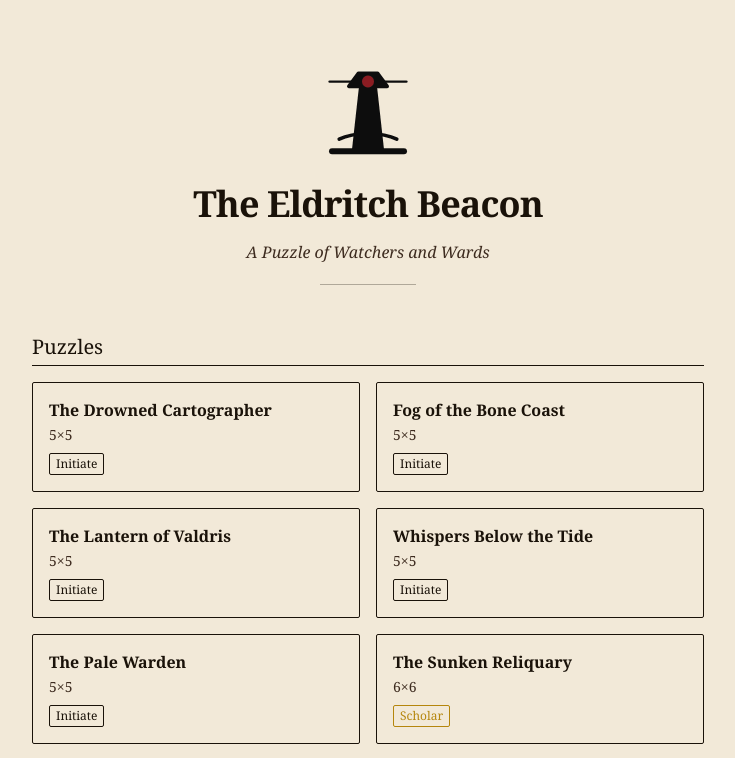
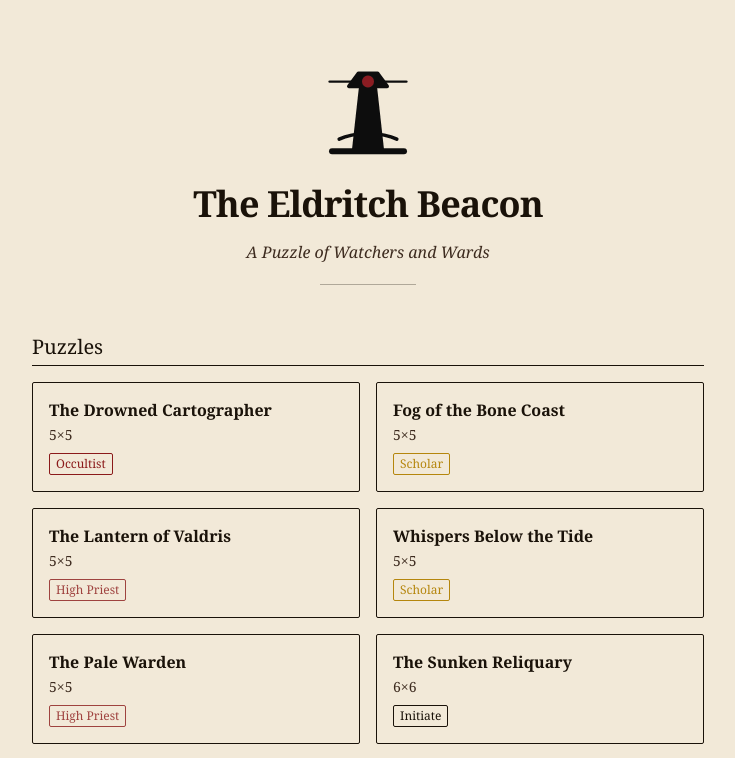
Before and after one commit to TysonDravey/TheEldritchBeacon, a Next.js app: page / in a window 1280 px wide. Shown: the top 758 px of the page, without its empty margins (272-1007 px from the left). Built offline with nearby package versions, Linux system fonts and the light colour scheme.

Commit message:
fix: difficulty rating system — contradiction test now correctly scored

```diff
--- a/app/page.tsx
+++ b/app/page.tsx
@@ -10,12 +10,12 @@ const STORAGE_KEY_PREFIX = 'eldritch_beacon_state_';
 
 function difficultyColor(difficulty: Difficulty): string {
   switch (difficulty) {
-    case 'Initiate':   return 'text-ink border-ink';
-    case 'Scholar':    return 'text-brass border-brass';
-    case 'Occultist':  return 'text-red-ink border-red-ink';
-    case 'High Priest': return 'text-red-ink border-red-ink';
-    case 'Eldritch':   return 'text-red-ink border-red-ink';
-    default:           return 'text-ink border-ink';
+    case 'Initiate':    return 'text-ink border-ink';
+    case 'Scholar':     return 'text-brass border-brass';
+    case 'Occultist':   return 'text-red-ink border-red-ink';
+    case 'High Priest': return 'text-red-ink border-red-ink opacity-80';
+    case 'Eldritch':    return 'text-red-ink border-red-ink font-bold';
+    default:            return 'text-ink border-ink';
   }
 }
 
--- a/data/samplePuzzles.ts
+++ b/data/samplePuzzles.ts
@@ -1,27 +1,33 @@
 import type { Puzzle } from "@/engine/boardTypes";
+import { rateDifficulty } from "@/engine/difficulty";
 
-export const SAMPLE_PUZZLES: Puzzle[] = [
-{"id":"eb-5x5-001","title":"The Drowned Cartographer","mode":"initiate","size":5,"territoryMap":[[1,1,1,0,0],[1,1,1,3,3],[2,2,1,3,3],[4,4,3,3,3],[4,4,4,3,3]],"solution":[[0,4],[1,2],[2,0],[3,3],[4,1]],"difficulty":"Initiate","seed":"eldritch-v2-eb-5x5-001-s0","createdAt":"2026-06-01T13:00:56.747Z"},
-{"id":"eb-5x5-002","title":"Fog of the Bone Coast","mode":"initiate","size":5,"territoryMap":[[0,0,0,0,0],[1,3,0,0,0],[3,3,3,2,2],[3,3,3,4,2],[3,3,3,4,2]],"solution":[[0,2],[1,0],[2,4],[3,1],[4,3]],"difficulty":"Initiate","seed":"eldritch-v2-eb-5x5-002-s0","createdAt":"2026-06-01T13:00:56.751Z"},
-{"id":"eb-5x5-003","title":"The Lantern of Valdris","mode":"initiate","size":5,"territoryMap":[[1,1,0,0,2],[1,1,1,1,2],[1,3,3,1,2],[1,3,3,1,2],[1,3,4,4,4]],"solution":[[0,2],[1,0],[2,4],[3,1],[4,3]],"difficulty":"Initiate","seed":"eldritch-v2-eb-5x5-003-s0","createdAt":"2026-06-01T13:00:56.762Z"},
-{"id":"eb-5x5-004","title":"Whispers Below the Tide","mode":"initiate","size":5,"territoryMap":[[0,1,1,1,2],[1,1,1,1,2],[1,1,3,3,2],[3,3,3,3,2],[3,3,3,4,4]],"solution":[[0,0],[1,2],[2,4],[3,1],[4,3]],"difficulty":"Initiate","seed":"eldritch-v2-eb-5x5-004-s0","createdAt":"2026-06-01T13:00:56.780Z"},
-{"id":"eb-5x5-005","title":"The Pale Warden","mode":"initiate","size":5,"territoryMap":[[1,1,1,0,0],[1,1,1,0,0],[1,2,2,0,3],[1,4,2,0,3],[1,4,2,0,3]],"solution":[[0,3],[1,0],[2,2],[3,4],[4,1]],"difficulty":"Initiate","seed":"eldritch-v2-eb-5x5-005-s0","createdAt":"2026-06-01T13:00:56.800Z"},
-{"id":"eb-6x6-001","title":"The Sunken Reliquary","mode":"initiate","size":6,"territoryMap":[[3,3,3,0,1,1],[3,3,3,1,1,1],[2,3,3,3,1,1],[5,5,3,3,1,1],[5,5,3,4,4,4],[5,5,3,4,4,4]],"solution":[[0,3],[1,5],[2,0],[3,2],[4,4],[5,1]],"difficulty":"Scholar","seed":"eldritch-v2-eb-6x6-001-s0","createdAt":"2026-06-01T13:00:57.057Z"},
-{"id":"eb-6x6-002","title":"Cult of the Second Moon","mode":"initiate","size":6,"territoryMap":[[2,0,2,2,2,1],[2,0,2,2,2,1],[2,2,2,2,2,2],[2,4,4,4,3,2],[4,4,5,5,3,2],[5,5,5,5,5,5]],"solution":[[0,1],[1,5],[2,2],[3,4],[4,0],[5,3]],"difficulty":"Scholar","seed":"eldritch-v2-eb-6x6-002-s0","createdAt":"2026-06-01T13:00:57.479Z"},
-{"id":"eb-6x6-003","title":"The Meridian Wreck","mode":"initiate","size":6,"territoryMap":[[0,0,0,0,0,1],[3,3,3,0,0,1],[5,3,2,2,2,2],[5,3,4,4,4,4],[5,3,4,4,4,4],[5,5,4,4,4,4]],"solution":[[0,2],[1,5],[2,3],[3,1],[4,4],[5,0]],"difficulty":"Scholar","seed":"eldritch-v2-eb-6x6-003-s0","createdAt":"2026-06-01T13:00:57.786Z"},
-{"id":"eb-6x6-004","title":"Depths of the Argent Eye","mode":"initiate","size":6,"territoryMap":[[1,1,1,0,0,2],[1,1,1,0,0,2],[1,1,1,2,2,2],[1,1,3,3,2,2],[4,4,5,3,2,2],[4,4,5,3,2,2]],"solution":[[0,4],[1,1],[2,5],[3,3],[4,0],[5,2]],"difficulty":"Scholar","seed":"eldritch-v2-eb-6x6-004-s0","createdAt":"2026-06-01T13:00:57.856Z"},
-{"id":"eb-6x6-005","title":"The Compass Rose Unbound","mode":"initiate","size":6,"territoryMap":[[1,1,1,0,0,3],[1,1,1,1,2,3],[2,2,2,2,2,3],[4,4,4,2,2,3],[4,4,4,4,5,3],[4,4,4,4,5,3]],"solution":[[0,3],[1,0],[2,2],[3,5],[4,1],[5,4]],"difficulty":"Scholar","seed":"eldritch-v2-eb-6x6-005-s0","createdAt":"2026-06-01T13:00:57.937Z"},
-{"id":"eb-7x7-001","title":"The Ossified Beacon","mode":"initiate","size":7,"territoryMap":[[0,0,1,1,1,1,1],[1,1,1,1,1,1,1],[1,2,1,1,1,1,1],[2,2,5,3,3,4,4],[2,2,5,4,4,4,4],[2,5,5,5,4,4,6],[2,5,5,5,4,4,6]],"solution":[[0,0],[1,4],[2,1],[3,3],[4,5],[5,2],[6,6]],"difficulty":"Occultist","seed":"eldritch-v2-eb-7x7-001-s0","createdAt":"2026-06-01T13:01:02.951Z"},
-{"id":"eb-7x7-002","title":"Ruins of the Ink Cathedral","mode":"initiate","size":7,"territoryMap":[[0,2,3,3,3,1,5],[0,2,3,3,3,1,5],[2,2,3,3,3,1,5],[2,2,4,3,3,3,5],[2,4,4,4,3,5,5],[2,4,4,6,3,5,5],[4,4,4,6,3,5,5]],"solution":[[0,0],[1,5],[2,1],[3,4],[4,2],[5,6],[6,3]],"difficulty":"Occultist","seed":"eldritch-v2-eb-7x7-002-s0","createdAt":"2026-06-01T13:01:11.413Z"},
-{"id":"eb-7x7-003","title":"The Vellum Tide","mode":"initiate","size":7,"territoryMap":[[0,0,0,0,0,1,1],[2,0,0,0,0,1,1],[2,2,2,2,2,1,1],[2,2,3,3,3,4,4],[2,2,3,4,4,4,4],[2,2,3,6,5,5,5],[2,2,3,6,5,5,5]],"solution":[[0,1],[1,5],[2,0],[3,2],[4,4],[5,6],[6,3]],"difficulty":"Occultist","seed":"eldritch-v2-eb-7x7-003-s0","createdAt":"2026-06-01T13:01:11.624Z"},
-{"id":"eb-7x7-004","title":"The Glyph Beneath the Waves","mode":"initiate","size":7,"territoryMap":[[1,1,1,1,1,0,2],[1,1,1,1,1,0,2],[1,1,1,1,1,2,2],[4,4,4,4,3,3,2],[4,4,4,4,4,4,2],[5,5,4,4,4,4,2],[6,6,6,6,6,6,2]],"solution":[[0,5],[1,1],[2,6],[3,4],[4,2],[5,0],[6,3]],"difficulty":"Occultist","seed":"eldritch-v2-eb-7x7-004-s0","createdAt":"2026-06-01T13:01:11.907Z"},
-{"id":"eb-7x7-005","title":"The Amber Congregation","mode":"initiate","size":7,"territoryMap":[[1,1,0,1,2,2,2],[1,1,1,1,2,2,2],[4,4,4,1,2,2,2],[4,4,4,1,2,3,3],[4,4,4,1,2,5,3],[4,4,4,1,2,5,3],[4,4,6,6,6,5,3]],"solution":[[0,2],[1,0],[2,4],[3,6],[4,1],[5,5],[6,3]],"difficulty":"Occultist","seed":"eldritch-v2-eb-7x7-005-s0","createdAt":"2026-06-01T13:01:12.548Z"},
-{"id":"eb-8x8-001","title":"The Eldritch Beacon","mode":"initiate","size":8,"territoryMap":[[4,4,3,3,0,1,1,1],[4,4,3,3,0,1,1,1],[4,5,3,3,2,2,2,2],[4,5,3,3,3,6,6,6],[4,5,3,3,3,6,6,6],[4,5,5,3,3,3,6,6],[4,7,5,3,3,3,6,6],[4,7,5,3,3,3,6,6]],"solution":[[0,4],[1,7],[2,5],[3,3],[4,0],[5,2],[6,6],[7,1]],"difficulty":"High Priest","seed":"eldritch-v2-eb-8x8-001-s0","createdAt":"2026-06-01T13:01:15.583Z"},
-{"id":"eb-8x8-002","title":"Tides of Forgotten Oaths","mode":"initiate","size":8,"territoryMap":[[0,0,3,1,1,1,1,1],[0,0,3,1,1,1,1,1],[2,2,3,5,5,5,5,5],[6,3,3,5,5,5,5,5],[6,3,3,4,4,4,5,5],[6,6,6,6,6,5,5,5],[6,6,6,6,6,6,5,7],[6,6,6,6,6,6,5,7]],"solution":[[0,1],[1,5],[2,0],[3,2],[4,4],[5,6],[6,3],[7,7]],"difficulty":"High Priest","seed":"eldritch-v2-eb-8x8-002-s0","createdAt":"2026-06-01T13:01:33.235Z"},
-{"id":"eb-8x8-003","title":"The Prismatic Rift","mode":"initiate","size":8,"territoryMap":[[0,0,0,0,0,0,0,1],[0,0,2,1,1,1,1,1],[0,0,2,6,6,4,1,1],[3,3,3,6,6,4,1,1],[6,6,6,6,6,4,1,1],[6,6,6,6,6,4,5,5],[6,6,6,6,6,4,7,5],[6,6,6,6,6,4,7,5]],"solution":[[0,1],[1,4],[2,2],[3,0],[4,5],[5,7],[6,3],[7,6]],"difficulty":"High Priest","seed":"eldritch-v2-eb-8x8-003-s3","createdAt":"2026-06-01T13:04:09.223Z"},
-{"id":"eb-8x8-004","title":"Congregation at the Sunken Spire","mode":"initiate","size":8,"territoryMap":[[3,1,1,1,1,1,0,2],[3,1,1,1,1,1,0,2],[3,3,1,1,1,2,2,2],[3,3,3,3,3,3,3,2],[4,4,4,5,3,3,3,2],[4,4,7,5,3,3,2,2],[6,6,7,5,3,3,2,2],[6,6,7,5,3,3,2,2]],"solution":[[0,6],[1,4],[2,7],[3,5],[4,1],[5,3],[6,0],[7,2]],"difficulty":"High Priest","seed":"eldritch-v2-eb-8x8-004-s0","createdAt":"2026-06-01T13:04:34.368Z"},
-{"id":"eb-8x8-005","title":"The Last Vigil of the Deep Chronicler","mode":"initiate","size":8,"territoryMap":[[1,0,0,2,2,2,2,2],[1,1,0,2,2,2,2,2],[1,3,3,2,2,2,2,2],[1,3,2,2,2,2,2,2],[1,3,2,2,5,4,4,4],[3,3,3,2,5,7,4,4],[3,3,3,2,5,7,6,6],[3,3,3,2,5,7,6,6]],"solution":[[0,2],[1,0],[2,3],[3,1],[4,6],[5,4],[6,7],[7,5]],"difficulty":"High Priest","seed":"eldritch-v2-eb-8x8-005-s0","createdAt":"2026-06-01T13:04:49.091Z"}
+const RAW_PUZZLES: Omit<Puzzle, 'difficulty'>[] = [
+{"id":"eb-5x5-001","title":"The Drowned Cartographer","mode":"initiate","size":5,"territoryMap":[[1,1,1,0,0],[1,1,1,3,3],[2,2,1,3,3],[4,4,3,3,3],[4,4,4,3,3]],"solution":[[0,4],[1,2],[2,0],[3,3],[4,1]],"seed":"eldritch-v2-eb-5x5-001-s0","createdAt":"2026-06-01T13:00:56.747Z"},
+{"id":"eb-5x5-002","title":"Fog of the Bone Coast","mode":"initiate","size":5,"territoryMap":[[0,0,0,0,0],[1,3,0,0,0],[3,3,3,2,2],[3,3,3,4,2],[3,3,3,4,2]],"solution":[[0,2],[1,0],[2,4],[3,1],[4,3]],"seed":"eldritch-v2-eb-5x5-002-s0","createdAt":"2026-06-01T13:00:56.751Z"},
+{"id":"eb-5x5-003","title":"The Lantern of Valdris","mode":"initiate","size":5,"territoryMap":[[1,1,0,0,2],[1,1,1,1,2],[1,3,3,1,2],[1,3,3,1,2],[1,3,4,4,4]],"solution":[[0,2],[1,0],[2,4],[3,1],[4,3]],"seed":"eldritch-v2-eb-5x5-003-s0","createdAt":"2026-06-01T13:00:56.762Z"},
+{"id":"eb-5x5-004","title":"Whispers Below the Tide","mode":"initiate","size":5,"territoryMap":[[0,1,1,1,2],[1,1,1,1,2],[1,1,3,3,2],[3,3,3,3,2],[3,3,3,4,4]],"solution":[[0,0],[1,2],[2,4],[3,1],[4,3]],"seed":"eldritch-v2-eb-5x5-004-s0","createdAt":"2026-06-01T13:00:56.780Z"},
+{"id":"eb-5x5-005","title":"The Pale Warden","mode":"initiate","size":5,"territoryMap":[[1,1,1,0,0],[1,1,1,0,0],[1,2,2,0,3],[1,4,2,0,3],[1,4,2,0,3]],"solution":[[0,3],[1,0],[2,2],[3,4],[4,1]],"seed":"eldritch-v2-eb-5x5-005-s0","createdAt":"2026-06-01T13:00:56.800Z"},
+{"id":"eb-6x6-001","title":"The Sunken Reliquary","mode":"initiate","size":6,"territoryMap":[[3,3,3,0,1,1],[3,3,3,1,1,1],[2,3,3,3,1,1],[5,5,3,3,1,1],[5,5,3,4,4,4],[5,5,3,4,4,4]],"solution":[[0,3],[1,5],[2,0],[3,2],[4,4],[5,1]],"seed":"eldritch-v2-eb-6x6-001-s0","createdAt":"2026-06-01T13:00:57.057Z"},
+{"id":"eb-6x6-002","title":"Cult of the Second Moon","mode":"initiate","size":6,"territoryMap":[[2,0,2,2,2,1],[2,0,2,2,2,1],[2,2,2,2,2,2],[2,4,4,4,3,2],[4,4,5,5,3,2],[5,5,5,5,5,5]],"solution":[[0,1],[1,5],[2,2],[3,4],[4,0],[5,3]],"seed":"eldritch-v2-eb-6x6-002-s0","createdAt":"2026-06-01T13:00:57.479Z"},
+{"id":"eb-6x6-003","title":"The Meridian Wreck","mode":"initiate","size":6,"territoryMap":[[0,0,0,0,0,1],[3,3,3,0,0,1],[5,3,2,2,2,2],[5,3,4,4,4,4],[5,3,4,4,4,4],[5,5,4,4,4,4]],"solution":[[0,2],[1,5],[2,3],[3,1],[4,4],[5,0]],"seed":"eldritch-v2-eb-6x6-003-s0","createdAt":"2026-06-01T13:00:57.786Z"},
+{"id":"eb-6x6-004","title":"Depths of the Argent Eye","mode":"initiate","size":6,"territoryMap":[[1,1,1,0,0,2],[1,1,1,0,0,2],[1,1,1,2,2,2],[1,1,3,3,2,2],[4,4,5,3,2,2],[4,4,5,3,2,2]],"solution":[[0,4],[1,1],[2,5],[3,3],[4,0],[5,2]],"seed":"eldritch-v2-eb-6x6-004-s0","createdAt":"2026-06-01T13:00:57.856Z"},
+{"id":"eb-6x6-005","title":"The Compass Rose Unbound","mode":"initiate","size":6,"territoryMap":[[1,1,1,0,0,3],[1,1,1,1,2,3],[2,2,2,2,2,3],[4,4,4,2,2,3],[4,4,4,4,5,3],[4,4,4,4,5,3]],"solution":[[0,3],[1,0],[2,2],[3,5],[4,1],[5,4]],"seed":"eldritch-v2-eb-6x6-005-s0","createdAt":"2026-06-01T13:00:57.937Z"},
+{"id":"eb-7x7-001","title":"The Ossified Beacon","mode":"initiate","size":7,"territoryMap":[[0,0,1,1,1,1,1],[1,1,1,1,1,1,1],[1,2,1,1,1,1,1],[2,2,5,3,3,4,4],[2,2,5,4,4,4,4],[2,5,5,5,4,4,6],[2,5,5,5,4,4,6]],"solution":[[0,0],[1,4],[2,1],[3,3],[4,5],[5,2],[6,6]],"seed":"eldritch-v2-eb-7x7-001-s0","createdAt":"2026-06-01T13:01:02.951Z"},
+{"id":"eb-7x7-002","title":"Ruins of the Ink Cathedral","mode":"initiate","size":7,"territoryMap":[[0,2,3,3,3,1,5],[0,2,3,3,3,1,5],[2,2,3,3,3,1,5],[2,2,4,3,3,3,5],[2,4,4,4,3,5,5],[2,4,4,6,3,5,5],[4,4,4,6,3,5,5]],"solution":[[0,0],[1,5],[2,1],[3,4],[4,2],[5,6],[6,3]],"seed":"eldritch-v2-eb-7x7-002-s0","createdAt":"2026-06-01T13:01:11.413Z"},
+{"id":"eb-7x7-003","title":"The Vellum Tide","mode":"initiate","size":7,"territoryMap":[[0,0,0,0,0,1,1],[2,0,0,0,0,1,1],[2,2,2,2,2,1,1],[2,2,3,3,3,4,4],[2,2,3,4,4,4,4],[2,2,3,6,5,5,5],[2,2,3,6,5,5,5]],"solution":[[0,1],[1,5],[2,0],[3,2],[4,4],[5,6],[6,3]],"seed":"eldritch-v2-eb-7x7-003-s0","createdAt":"2026-06-01T13:01:11.624Z"},
+{"id":"eb-7x7-004","title":"The Glyph Beneath the Waves","mode":"initiate","size":7,"territoryMap":[[1,1,1,1,1,0,2],[1,1,1,1,1,0,2],[1,1,1,1,1,2,2],[4,4,4,4,3,3,2],[4,4,4,4,4,4,2],[5,5,4,4,4,4,2],[6,6,6,6,6,6,2]],"solution":[[0,5],[1,1],[2,6],[3,4],[4,2],[5,0],[6,3]],"seed":"eldritch-v2-eb-7x7-004-s0","createdAt":"2026-06-01T13:01:11.907Z"},
+{"id":"eb-7x7-005","title":"The Amber Congregation","mode":"initiate","size":7,"territoryMap":[[1,1,0,1,2,2,2],[1,1,1,1,2,2,2],[4,4,4,1,2,2,2],[4,4,4,1,2,3,3],[4,4,4,1,2,5,3],[4,4,4,1,2,5,3],[4,4,6,6,6,5,3]],"solution":[[0,2],[1,0],[2,4],[3,6],[4,1],[5,5],[6,3]],"seed":"eldritch-v2-eb-7x7-005-s0","createdAt":"2026-06-01T13:01:12.548Z"},
+{"id":"eb-8x8-001","title":"The Eldritch Beacon","mode":"initiate","size":8,"territoryMap":[[4,4,3,3,0,1,1,1],[4,4,3,3,0,1,1,1],[4,5,3,3,2,2,2,2],[4,5,3,3,3,6,6,6],[4,5,3,3,3,6,6,6],[4,5,5,3,3,3,6,6],[4,7,5,3,3,3,6,6],[4,7,5,3,3,3,6,6]],"solution":[[0,4],[1,7],[2,5],[3,3],[4,0],[5,2],[6,6],[7,1]],"seed":"eldritch-v2-eb-8x8-001-s0","createdAt":"2026-06-01T13:01:15.583Z"},
+{"id":"eb-8x8-002","title":"Tides of Forgotten Oaths","mode":"initiate","size":8,"territoryMap":[[0,0,3,1,1,1,1,1],[0,0,3,1,1,1,1,1],[2,2,3,5,5,5,5,5],[6,3,3,5,5,5,5,5],[6,3,3,4,4,4,5,5],[6,6,6,6,6,5,5,5],[6,6,6,6,6,6,5,7],[6,6,6,6,6,6,5,7]],"solution":[[0,1],[1,5],[2,0],[3,2],[4,4],[5,6],[6,3],[7,7]],"seed":"eldritch-v2-eb-8x8-002-s0","createdAt":"2026-06-01T13:01:33.235Z"},
+{"id":"eb-8x8-003","title":"The Prismatic Rift","mode":"initiate","size":8,"territoryMap":[[0,0,0,0,0,0,0,1],[0,0,2,1,1,1,1,1],[0,0,2,6,6,4,1,1],[3,3,3,6,6,4,1,1],[6,6,6,6,6,4,1,1],[6,6,6,6,6,4,5,5],[6,6,6,6,6,4,7,5],[6,6,6,6,6,4,7,5]],"solution":[[0,1],[1,4],[2,2],[3,0],[4,5],[5,7],[6,3],[7,6]],"seed":"eldritch-v2-eb-8x8-003-s3","createdAt":"2026-06-01T13:04:09.223Z"},
+{"id":"eb-8x8-004","title":"Congregation at the Sunken Spire","mode":"initiate","size":8,"territoryMap":[[3,1,1,1,1,1,0,2],[3,1,1,1,1,1,0,2],[3,3,1,1,1,2,2,2],[3,3,3,3,3,3,3,2],[4,4,4,5,3,3,3,2],[4,4,7,5,3,3,2,2],[6,6,7,5,3,3,2,2],[6,6,7,5,3,3,2,2]],"solution":[[0,6],[1,4],[2,7],[3,5],[4,1],[5,3],[6,0],[7,2]],"seed":"eldritch-v2-eb-8x8-004-s0","createdAt":"2026-06-01T13:04:34.368Z"},
+{"id":"eb-8x8-005","title":"The Last Vigil of the Deep Chronicler","mode":"initiate","size":8,"territoryMap":[[1,0,0,2,2,2,2,2],[1,1,0,2,2,2,2,2],[1,3,3,2,2,2,2,2],[1,3,2,2,2,2,2,2],[1,3,2,2,5,4,4,4],[3,3,3,2,5,7,4,4],[3,3,3,2,5,7,6,6],[3,3,3,2,5,7,6,6]],"solution":[[0,2],[1,0],[2,3],[3,1],[4,6],[5,4],[6,7],[7,5]],"seed":"eldritch-v2-eb-8x8-005-s0","createdAt":"2026-06-01T13:04:49.091Z"}
 ];
+
+export const SAMPLE_PUZZLES: Puzzle[] = RAW_PUZZLES.map(p => ({
+  ...p,
+  difficulty: rateDifficulty(p as Puzzle),
+}));
 
 export function getPuzzleById(id: string): Puzzle | undefined {
   return SAMPLE_PUZZLES.find(p => p.id === id);
--- a/engine/difficulty.ts
+++ b/engine/difficulty.ts
@@ -15,12 +15,12 @@ interface TechniqueRecord {
   rowConfinement: number;
   columnConfinement: number;
   pairElimination: number;
-  nakedSinglesSinceLastChain: number;
-  chainBonus: number;
+  contradictionTest: number;
 }
 
-function classifyDeduction(d: DeductionResult): keyof Omit<TechniqueRecord, 'nakedSinglesSinceLastChain' | 'chainBonus'> {
+function classifyDeduction(d: DeductionResult): keyof TechniqueRecord {
   if (d.type === 'watcher') return 'naked';
+  if (d.reasonType === 'hypothetical') return 'contradictionTest';
   if (d.reason.includes('confined to row') || d.reason.includes('only place its Watcher in row')) {
     return 'rowConfinement';
   }
@@ -30,7 +30,6 @@ function classifyDeduction(d: DeductionResult): keyof Omit<TechniqueRecord, 'nak
   if (d.reason.includes('confined to rows') || d.reason.includes('confined to columns')) {
     return 'pairElimination';
   }
-  // adjacency / warden-style ward deductions count as naked
   return 'naked';
 }
 
@@ -40,7 +39,7 @@ function computeScore(record: TechniqueRecord): number {
     record.rowConfinement * 2 +
     record.columnConfinement * 2 +
     record.pairElimination * 3 +
-    record.chainBonus * 5
+    record.contradictionTest * 5
   );
 }
 
@@ -73,6 +72,19 @@ function applyDeductionToBoard(cells: CellState[][], d: DeductionResult, n: numb
 /**
  * Simulates a logical solve, records which techniques were used, and maps
  * the resulting score to a Difficulty label.
+ *
+ * Scoring weights:
+ *   naked (watcher placement)  × 1
+ *   row/col confinement        × 2
+ *   pair elimination           × 3
+ *   contradiction test         × 5
+ *
+ * Thresholds are calibrated so:
+ *   Initiate  — naked singles only (or trivial confinement)
+ *   Scholar   — moderate row/col confinement
+ *   Occultist — significant confinement + light pair/contradiction
+ *   High Priest — pair elimination and/or several contradictions
+ *   Eldritch  — heavy pair elimination and/or many contradictions
  */
 export function rateDifficulty(puzzle: Puzzle): Difficulty {
   const n = puzzle.size;
@@ -85,11 +97,8 @@ export function rateDifficulty(puzzle: Puzzle): Difficulty {
     rowConfinement: 0,
     columnConfinement: 0,
     pairElimination: 0,
-    nakedSinglesSinceLastChain: 0,
-    chainBonus: 0,
+    contradictionTest: 0,
   };
-
-  let stepsSinceNakedSingle = 0;
 
   let progress = true;
   while (progress) {
@@ -102,31 +111,18 @@ export function rateDifficulty(puzzle: Puzzle): Difficulty {
     const d = getNextDeduction(puzzle, cells);
     if (!d) break;
 
-    const technique = classifyDeduction(d);
-    record[technique]++;
+    record[classifyDeduction(d)]++;
     progress = true;
-
-    if (technique === 'naked') {
-      // Check if we've gone more than 4 non-naked steps before this naked single
-      if (stepsSinceNakedSingle > 4) {
-        record.chainBonus++;
-      }
-      stepsSinceNakedSingle = 0;
-    } else {
-      stepsSinceNakedSingle++;
-    }
-
     applyDeductionToBoard(cells, d, n);
   }
 
-  const score = computeScore(record);
-  return scoreTodifficulty(score);
+  return scoreTodifficulty(computeScore(record));
 }
 
 function scoreTodifficulty(score: number): Difficulty {
-  if (score <= 5) return 'Initiate';
-  if (score <= 12) return 'Scholar';
-  if (score <= 20) return 'Occultist';
-  if (score <= 30) return 'High Priest';
+  if (score <= 8)  return 'Initiate';
+  if (score <= 22) return 'Scholar';
+  if (score <= 45) return 'Occultist';
+  if (score <= 85) return 'High Priest';
   return 'Eldritch';
 }
```
Also changed, not shown: engine/generator.ts (+4 -5 lines), engine/solver.ts (+41 -24 lines), 2 other files (tests, documents, lock files or other folders).
